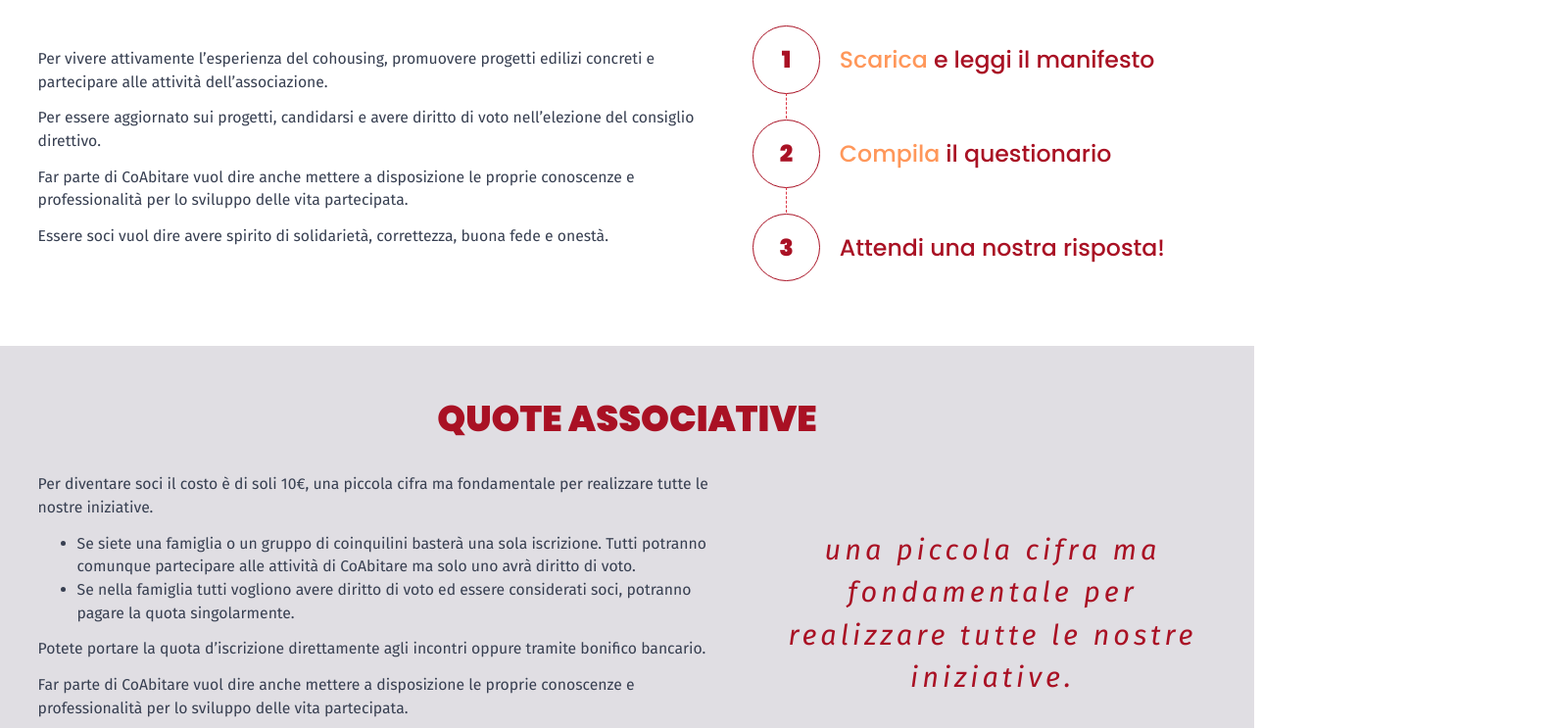
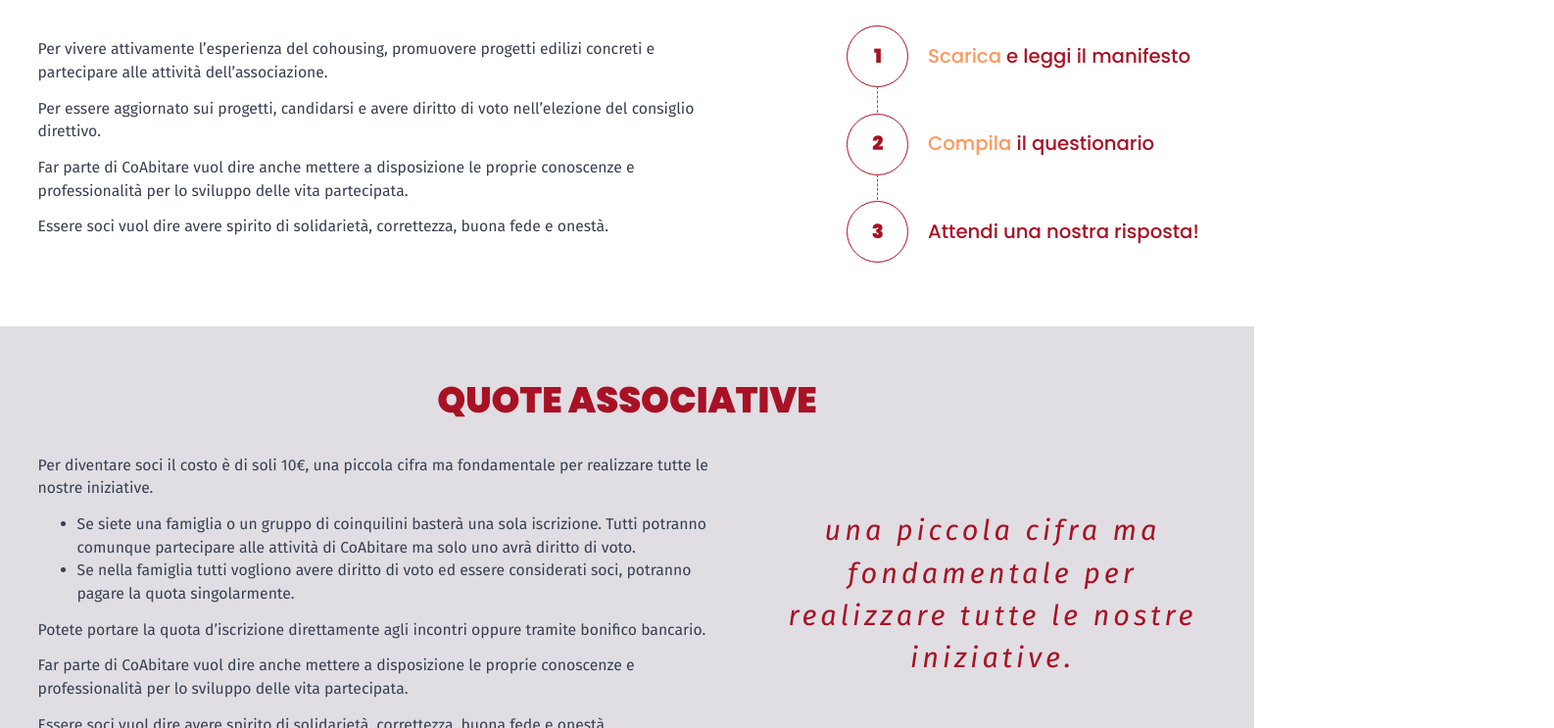
Before and after one commit to francescoghedin/CVeDI-coabitare, a website: page uniscitianoi.html in a window 1280 px wide. Shown: the part 516-1259 px from the top of the page at 98% size, 1586 px wide, since content can reach past the window. Drawn offline with nearby package versions, Linux system fonts and the light colour scheme.

Commit message:
work in progress unisciti a noi

```diff
--- a/scss/style.scss
+++ b/scss/style.scss
@@ -2,6 +2,7 @@
 @import "../node_modules/bootstrap/scss/bootstrap";
 //INIZIO CODICE PERSONALIZZATO COABITARE
 html{
+    //RENDO 1REM = 10px PER FACILITARE I CALCOLI
   font-size: 62.5%;
   line-height: 1.5;
   @media (min-width: 576px){
@@ -12,7 +13,7 @@
   }
   @media (min-width: 992px){
     font-size: 82%;
-    //RENDO 1REM = 10px PER FACILITARE I CALCOLI
+
   }
   @media (min-width: 1200px){
     font-size: 82%;
@@ -134,8 +135,6 @@
   font-family: 'Poppins', sans-serif;
   font-weight: 900;
   font-size: 2.8rem;
-  padding-left: 3rem;
-  padding-right: 3rem;
   margin-bottom: 0rem;
 }
 h2{
@@ -287,10 +286,6 @@
   background-color: $grigio;
 
 }
-// .sezionegrigia h1{
-//     padding-top: 4rem;
-//     margin-bottom: 1.5rem;
-// }
 .valori img{
   object-fit: cover;
   border-radius: 15px;
@@ -403,8 +398,10 @@
 }
 
 //PAGINA UNISCITI A NOI
-.grigio{
-  background-color: $grigio
+.header-interno{
+  // @media (min-width: 992px) {
+    background-color: $grigio;
+  // }
 }
 .header-interno img{
   max-height: 21.5rem;
@@ -436,9 +433,10 @@
 .riga-lista{
   margin-top: 1rem;
   margin-bottom: 1rem;
+  flex-shrink: 0;
 }
 .lista, .lista span, .lista a{
-  font-size: 1.8rem;
+  font-size: 1.5rem;
   font-weight: 400;
   font-family: 'Poppins', sans-serif;
 }
@@ -447,24 +445,29 @@
 }
 .cerchio{
   position: relative;
-  height: 5.3rem;
-  width: 5.3rem;
+  height: 4.8rem;
+  width: 4.8rem;
   border: solid 1px $rosso;
   border-radius: 150px;
   display: flex;
   justify-content: center;
   align-items: center;
-  font-size: 1.8rem;
+  font-size: 1.5rem;
   font-weight: 900;
   margin-right: 1.5rem;
   flex-shrink: 0;
+  z-index: 999;
 }
 .cerchio::after{
   content: " ";
-  height:2rem;
+  height:1rem;
   border-left: 1px dashed $red;
   position: absolute;
-  bottom: -2rem;
+  bottom: -1rem;
+  @media (min-width: 992px){
+    height:2rem;
+    bottom:-2rem;
+  }
 }
 .riga-lista:last-child .cerchio::after{
   border: none;
--- a/uniscitianoi.html
+++ b/uniscitianoi.html
@@ -55,7 +55,7 @@
   </nav>
 <!-- FINE MENU -->
 <!-- INIZIO HEADER-->
-    <section class="pb-lg-0 mb-5 p-tb-s header-interno grigio">
+    <section class="pb-lg-0 mb-5 p-tb-s header-interno">
       <div class="container d-flex flex-column flex-lg-row align-items-center justify-content-center">
         <h1 class="d-inline d-lg-none text-center">Unisciti a noi</h1>
         <img src="immagini/unisciti/header_sx.png" alt="header_sx">
@@ -68,8 +68,9 @@
 
 
     <section class="d-flex flex-column align-items-center p-tb-l">
-      <h1 class="text-center">Perché diventare soci</h1>
-      <div class="container d-flex flex-column flex-lg-row m-top-s">
+      <div class="container d-flex flex-column">
+        <h1 class="col-12 col-lg-7 text-left">Perché diventare soci</h1>
+        <div class="d-flex flex-column flex-lg-row m-top-s">
             <div class=" col-12 col-lg-7 d-flex flex-column justify-content-center">
               <p>Per vivere attivamente l’esperienza del cohousing, promuovere progetti edilizi
               concreti e partecipare alle attività dell’associazione.</p>
@@ -82,7 +83,8 @@
 
               <p>Essere soci vuol dire avere spirito di solidarietà, correttezza, buona fede e onestà.</p>
             </div>
-          <div class="lista mx-auto col-8 d-flex flex-column">
+            <div class="lista mx-auto col-12 col-md-8 col-lg-5 d-flex flex-column align-items-end">
+              <div class="d-lg-flex col-12 col-lg-10 flex-column">
                 <div class="riga-lista d-flex align-items-center">
                   <div class="cerchio">1</div><span><a href="#">Scarica</a> e leggi il manifesto</span>
                 </div>
@@ -91,6 +93,8 @@
                 </div>
                 <div class="riga-lista d-flex align-items-center">
                   <div class="cerchio">3</div><span>Attendi una nostra risposta!</span>
+                </div>
+              </div>
             </div>
           </div>
       </div>
```
Also changed, not shown: css/style.css. Lines whose indentation alone changed are shown as unchanged.
